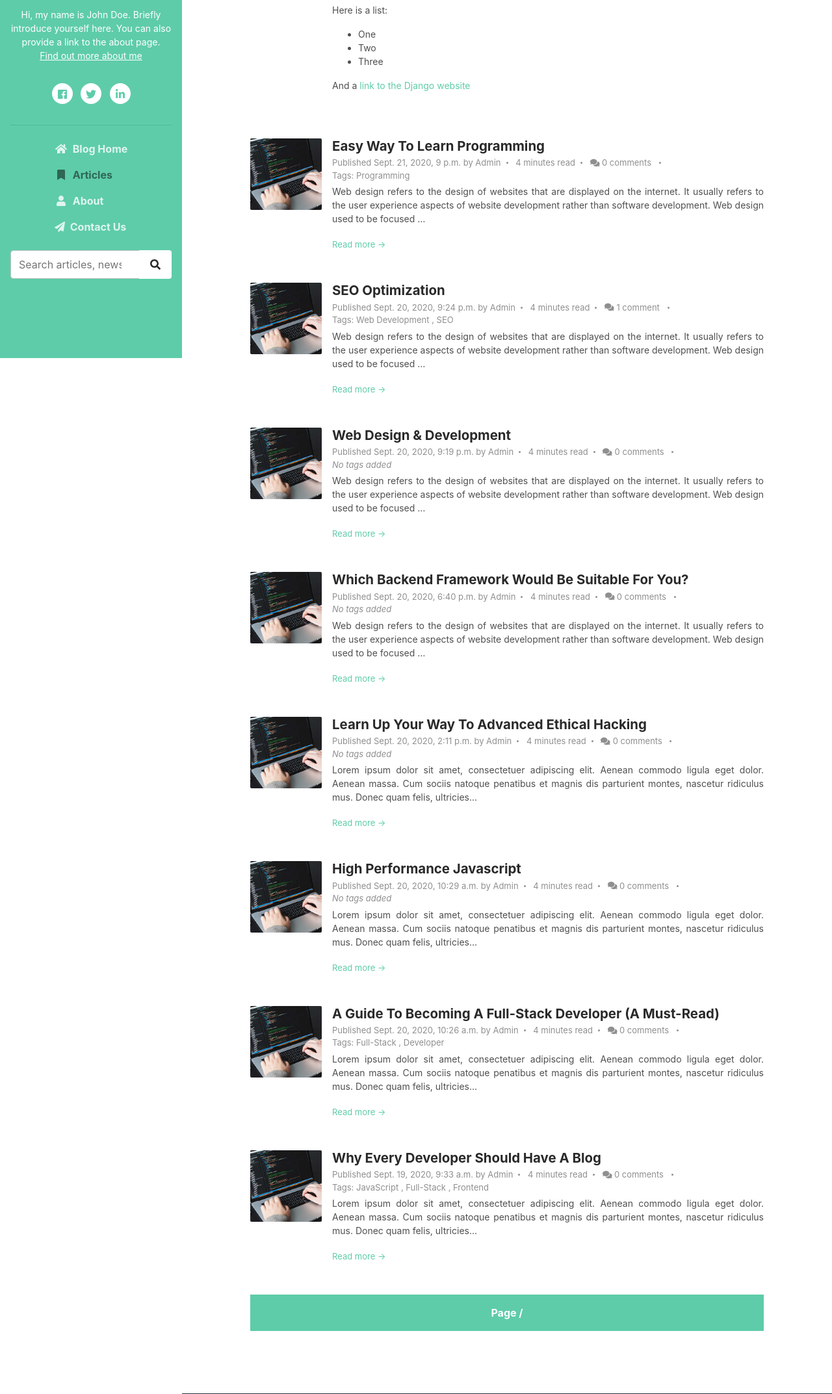
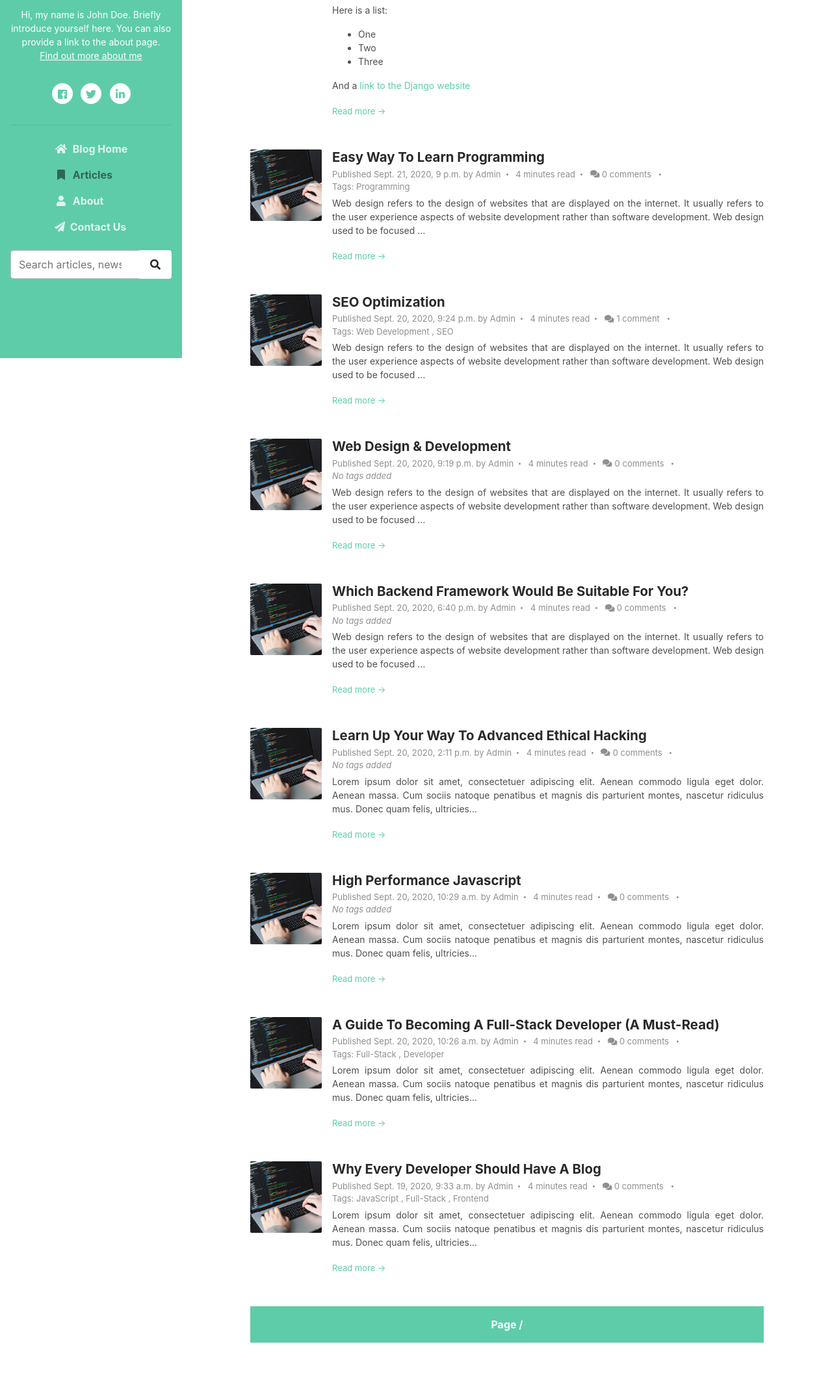
Before and after one commit to TeeblaQ1/My-Blog, a Django app: template blog/templates/blog/post/list.html in a window 1280 px wide. Shown: the part 249-2394 px from the top of the page at 65% size. Run offline with Django 3.2, Linux system fonts and the light colour scheme; the template is opened without the code that fills it: values that come from a table or form of the project are taken from there, others are empty; data comes from the database, SQL or seed files in the repository; parts of the project's set-up code (start-up, migrations or seed data) failed here and were passed over; some libraries are stand-ins or nearby versions.

Commit message:
Updated list view

```diff
--- a/blog/templates/blog/post/list.html
+++ b/blog/templates/blog/post/list.html
@@ -11,7 +11,7 @@
 				<h3 class="title mb-3 pb-3">Posts tagged with "{{ tag.name }}"</h3>
 			{% endif %}
 			{% for post in posts %}
-				<div class="item mb-5" style="max-height: 18.75rem; overflow: hidden;">
+				<div class="item mb-5">
 				    <div class="media">
 					    <img class="mr-3 img-fluid post-thumb d-none d-md-flex" src="{{ post.thumbnail.url }}" alt="image" style="min-width: 110px;">
 					    <div class="media-body">
```
